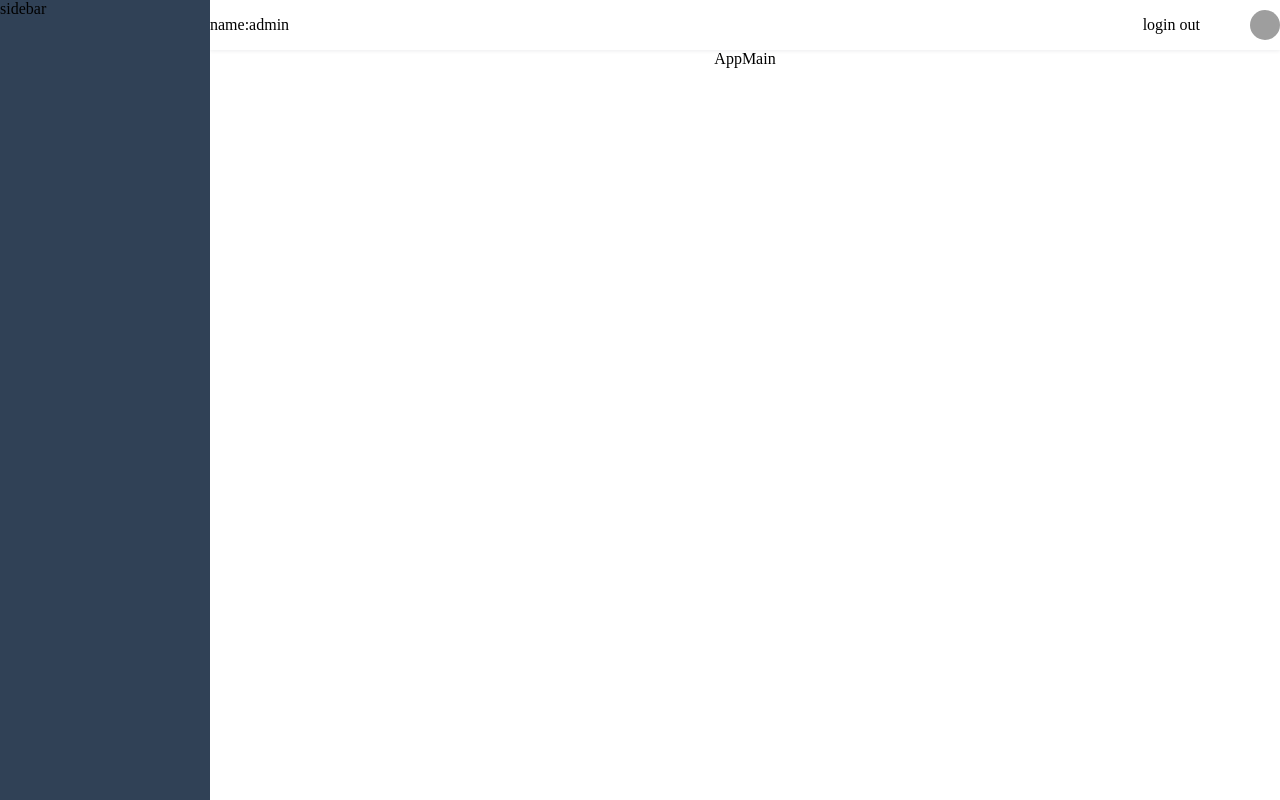
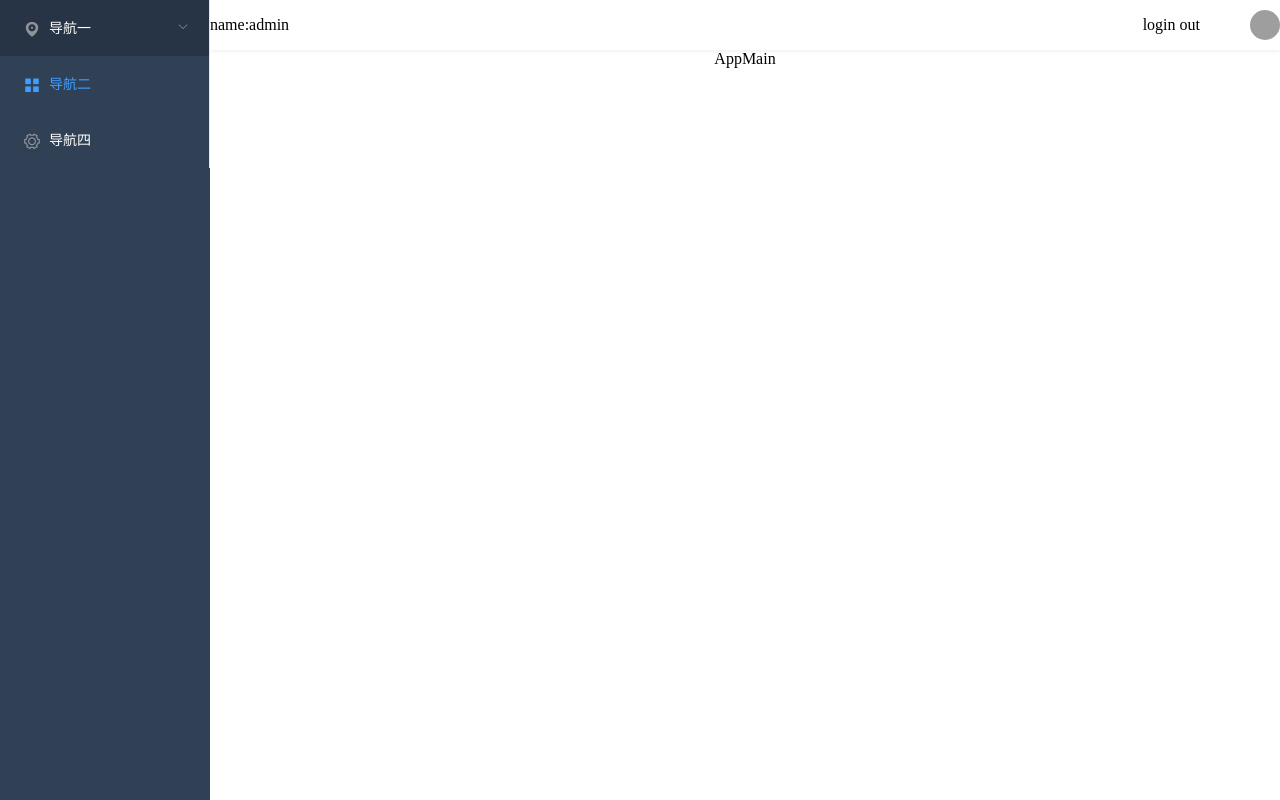
Before and after one commit to kongben/vue-template-admin-yf, a Vue app: page /#/login in a window 1280 px wide. Both pictures are taken after a click on the button "Login". Built offline with nearby package versions, Linux system fonts and the light colour scheme; grey boxes are pictures that could not be loaded.

Commit message:
add menu

```diff
--- a/src/layout/components/Sidebar.vue
+++ b/src/layout/components/Sidebar.vue
@@ -1,9 +1,60 @@
 <template>
   <div>
-    <div class="el-scrollbar">sidebar</div>
+    <div class="el-scrollbar">
+      <el-menu
+        default-active="2"
+        class="el-menu-vertical-demo"
+        @open="handleOpen"
+        @close="handleClose"
+        background-color="#304156"
+        text-color="#fff"
+      >
+        <el-submenu index="1">
+          <template slot="title">
+            <i class="el-icon-location"></i>
+            <span>导航一</span>
+          </template>
+          <el-menu-item-group>
+            <el-menu-item index="1-1">选项1</el-menu-item>
+            <el-menu-item index="1-2">选项2</el-menu-item>
+          </el-menu-item-group>
+
+          <el-menu-item index="1-3">选项3</el-menu-item>
+
+          <el-submenu index="1-4">
+            <template slot="title">选项4</template>
+            <el-menu-item index="1-4-1">选项1</el-menu-item>
+          </el-submenu>
+        </el-submenu>
+        <el-menu-item index="2">
+          <i class="el-icon-menu"></i>
+          <span slot="title">导航二</span>
+        </el-menu-item>
+        <el-menu-item index="4">
+          <i class="el-icon-setting"></i>
+          <span slot="title">导航四</span>
+        </el-menu-item>
+      </el-menu>
+    </div>
   </div>
 </template>
-
+<script>
+export default {
+  name: "Navbar",
+  data() {
+    return {};
+  },
+  components: {},
+  computed: {},
+  methods: {
+    handleOpen(res) {
+      console.log(res);
+    },
+    handleClose(res) {
+      console.log(res);
+    }
+  }
+};
+</script>
 <style scoped>
-
 </style>
```
